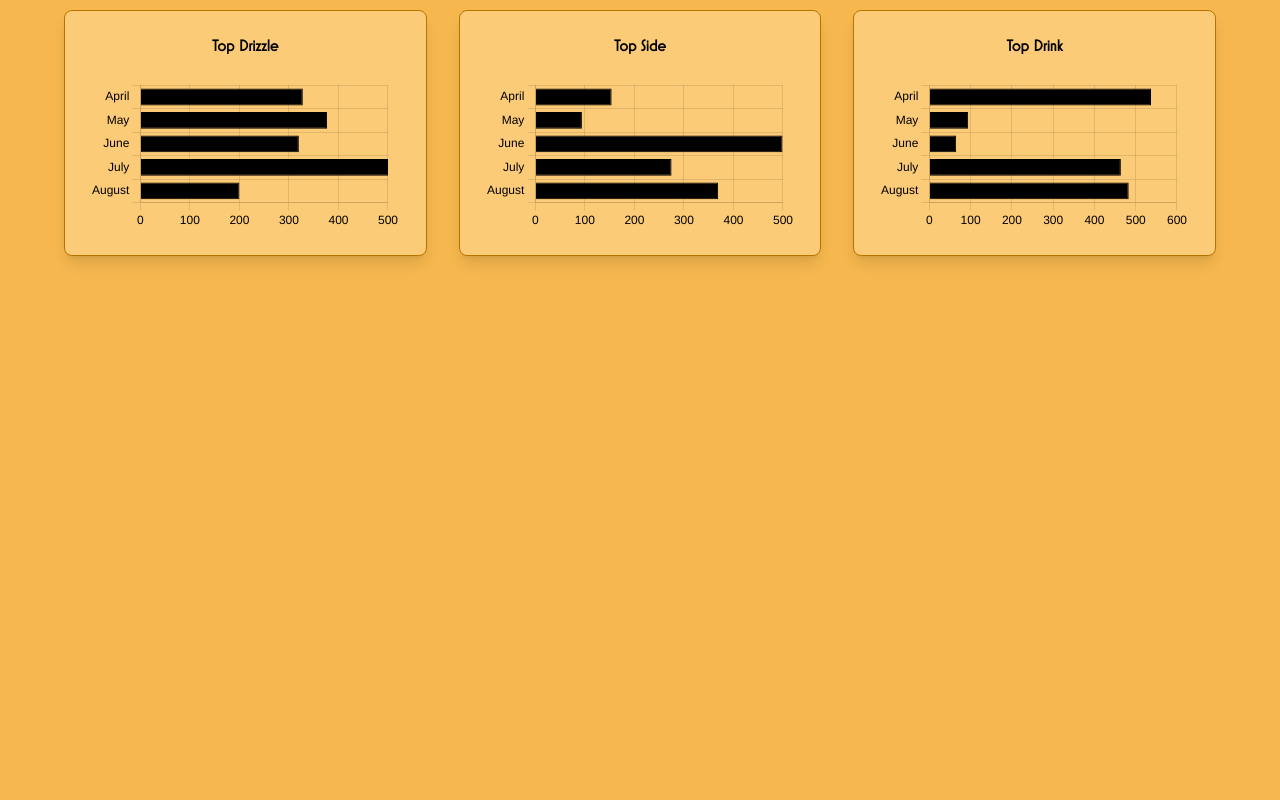
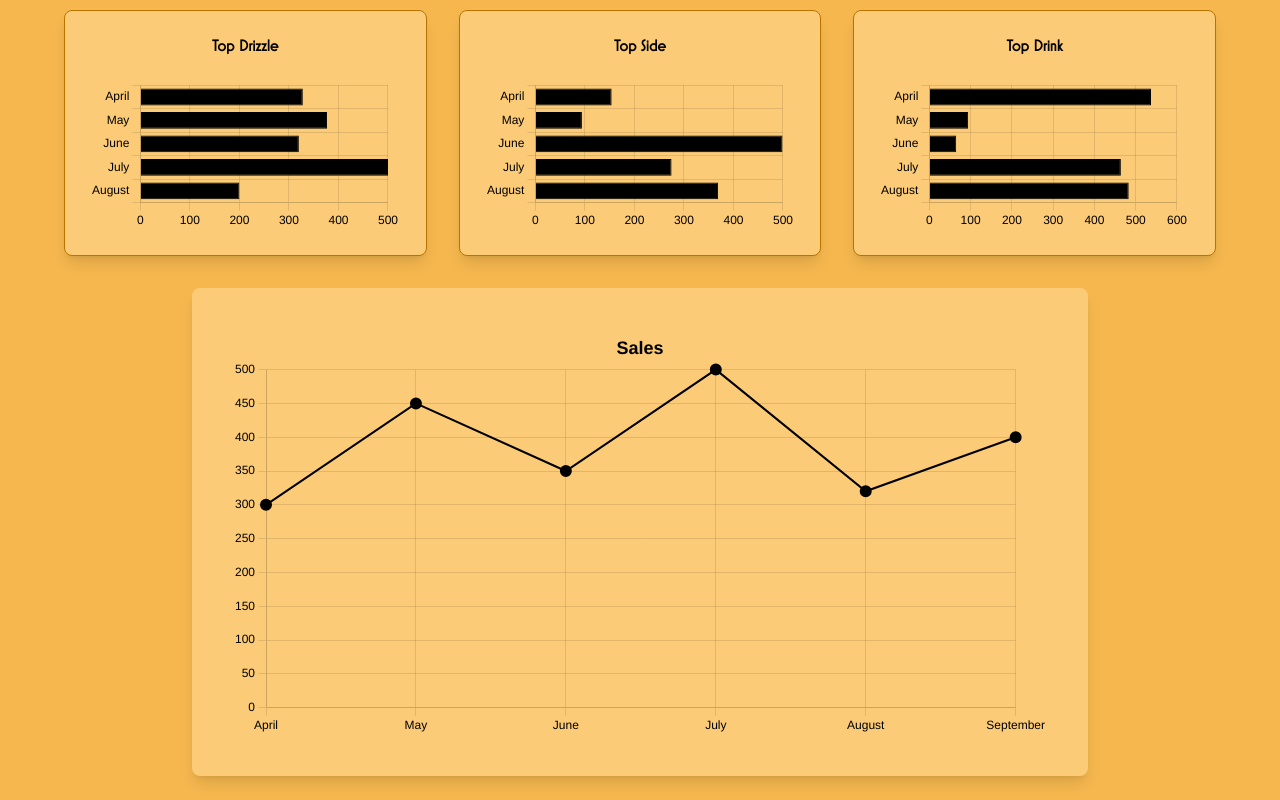
Before and after one commit to minim0no/tamu-datathon-24, a React (Vite) app in the folder ronis-dashboard/: page / in a window 1280 px wide. Shown: the part 1020-1820 px from the top of the page. Before the commit the page ends 1300 px from the top, so only its background shows below. Built offline with nearby package versions, Linux system fonts and the light colour scheme.

Commit message:
monthly sales chart

```diff
--- a/ronis-dashboard/src/pages/Statistics.jsx
+++ b/ronis-dashboard/src/pages/Statistics.jsx
@@ -167,6 +167,13 @@ export default function Dashboard() {
                     </div>
                 ))}
             </div>
+
+            {/* Monthly Sales Chart*/}
+            <div className="flex bg-[#FCCB77] rounded-lg p-6 shadow-lg w-full max-w-4xl mt-8">
+                <div className="flex-1 p-4">
+                    <Line data={chartData} options={chartOptions} />
+                </div>
+            </div>
         </div>
     );
 }
```
